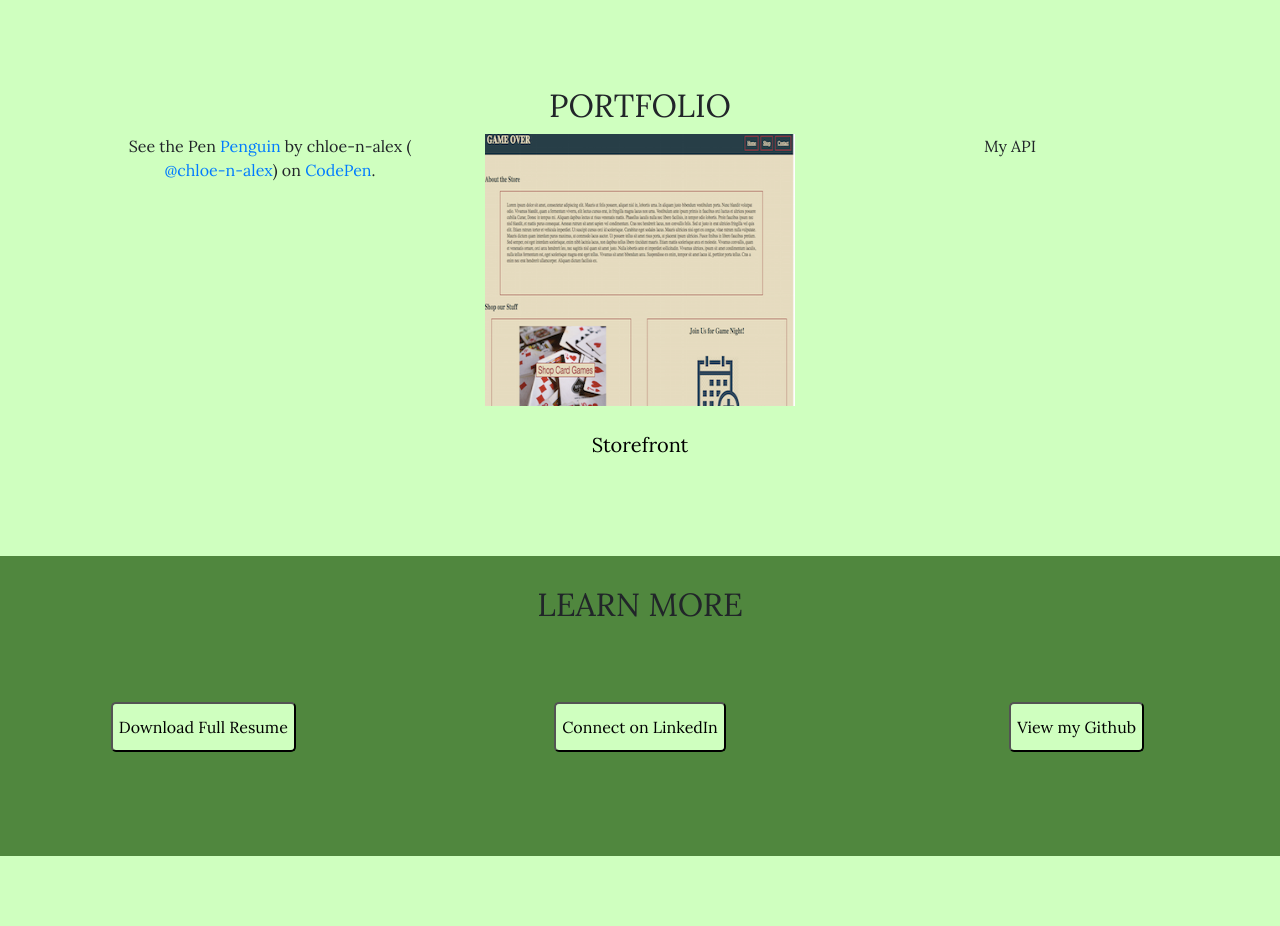
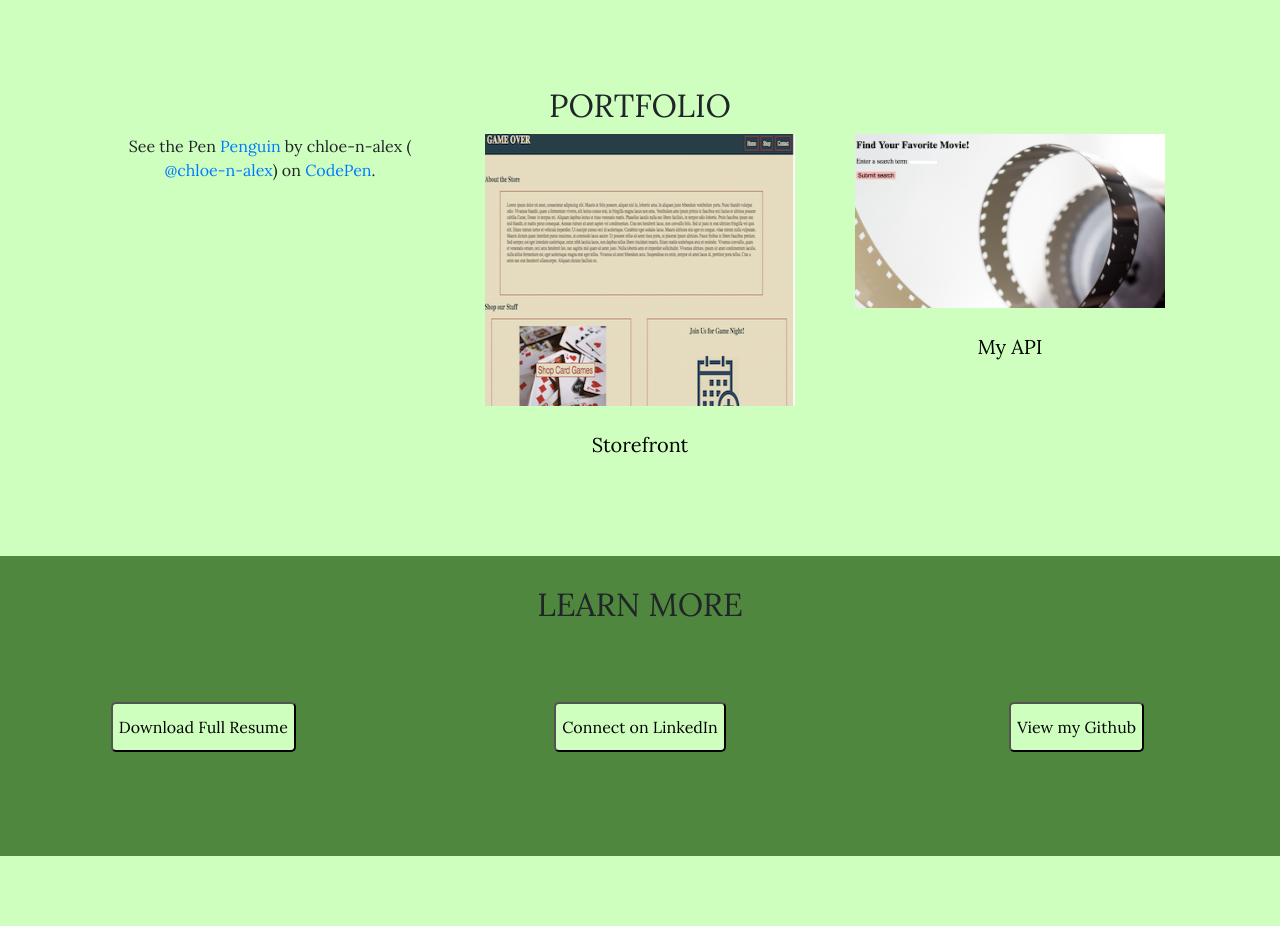
Before and after one commit to chloe-n-alex/portfolio, a plain HTML site: page index.html in a window 1280 px wide. Shown: the part 1500-2426 px from the top of the page. Drawn offline with nearby package versions, Linux system fonts and the light colour scheme; a script that the page names is missing.

Commit message:
api update

```diff
--- a/index.html
+++ b/index.html
@@ -102,7 +102,10 @@
                     <a href="https://chloe-n-alex.github.io/storefront/" id="storefrontLink">Storefront</a>
                 </div>
                 <div class="API col-4">
-                    My API
+                    <img src="images/movie api.png" class="col">
+                    <br>
+                    <br>
+                    <a href="https://chloe-n-alex.github.io/API/" id="apiLink">My API</a>
                 </div>
             </div>
         </div>
--- a/main.css
+++ b/main.css
@@ -119,8 +119,6 @@ section {
     height: 272px;
 }
 
-
-
 .footerBar {
     height: 150px;
     width: 100%;
@@ -133,3 +131,8 @@ section {
     font-size: 20px;
     color: black;
 }
+
+#apiLink {
+    font-size: 20px;
+    color: black;
+}
```
Also changed, not shown: images/movie api.png (added).
